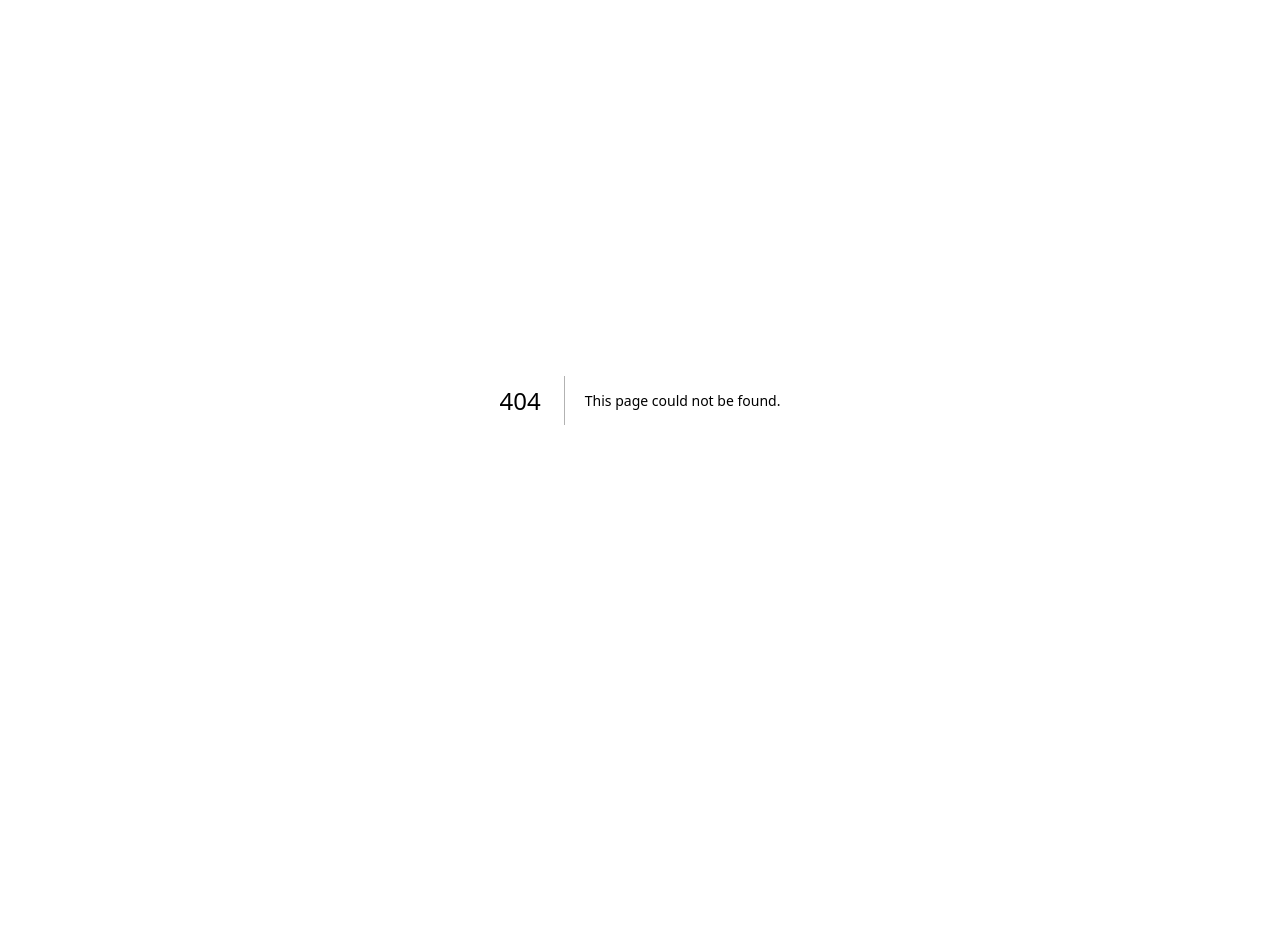
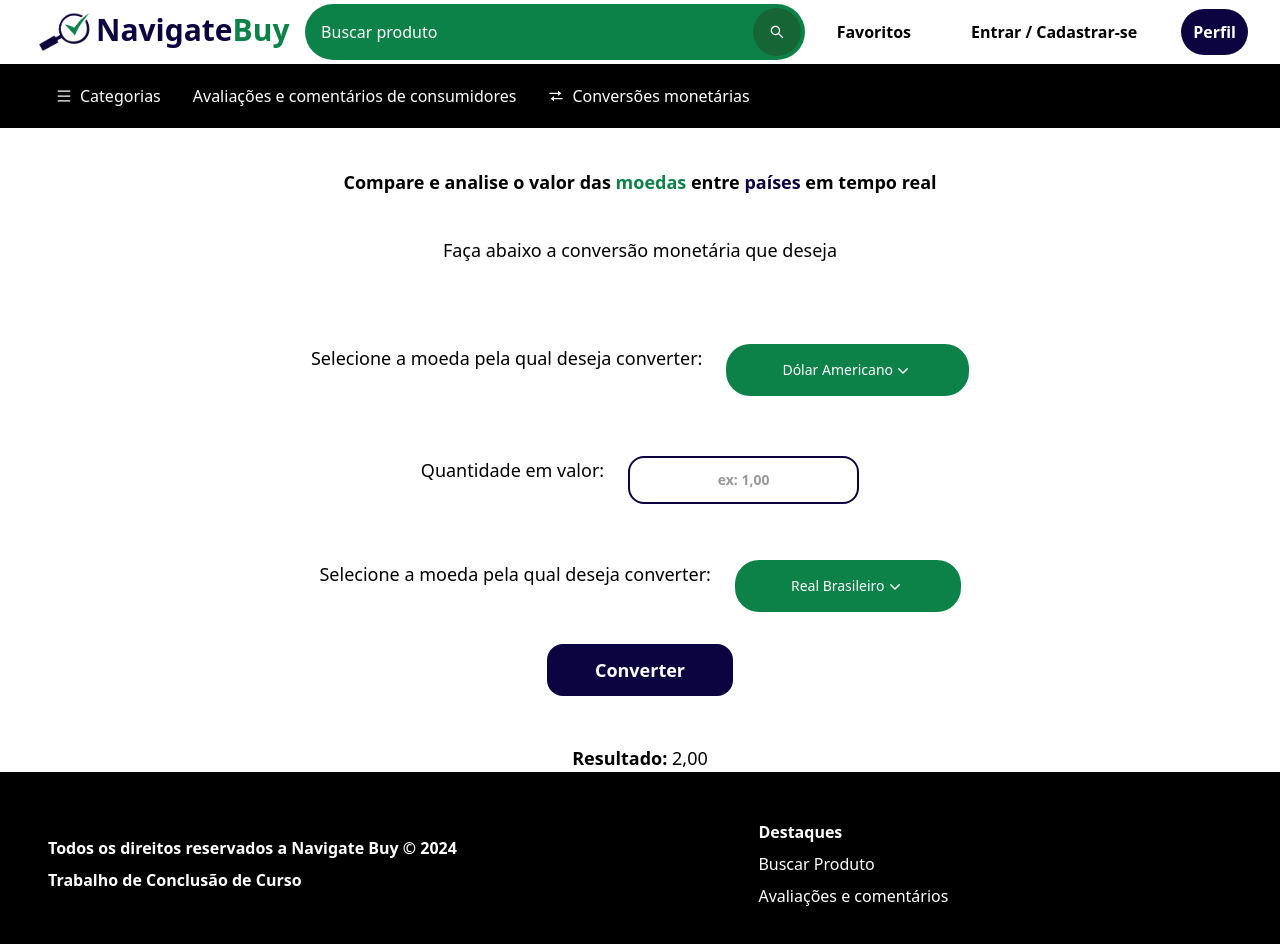
Before and after one commit to LuisaSantosSilva/NavigateBuyTCC, a Next.js app: page /conversoes in a window 1280 px wide. Before the commit this address had no page. Shown: the top 944 px of the page. Before the commit the page ends 800 px from the top, so only its background shows below. Built offline with nearby package versions, Linux system fonts and the light colour scheme.

Commit message:
página conversões feita

```diff
--- a/package.json
+++ b/package.json
@@ -13,7 +13,7 @@
     "@heroicons/react": "^2.1.5",
     "@next/font": "^14.2.5",
     "heroicons": "^2.1.5",
-    "next": "14.2.5",
+    "next": "^14.2.5",
     "react": "^18",
     "react-dom": "^18",
     "react-icons": "^5.2.1",
--- a/src/components/navbar.tsx
+++ b/src/components/navbar.tsx
@@ -2,6 +2,7 @@
 import React, { useState } from "react";
 import { AiOutlineSearch } from "react-icons/ai";
 import { AiOutlineMenu } from "react-icons/ai";
+import { BiTransfer } from "react-icons/bi";
 
 const navbar = () => {
   const [isClick, setisClick] = useState(false);
@@ -52,8 +53,9 @@ const navbar = () => {
                 <a href="/avaliacao" className="rounded-lg p-2 text-white hover:bg-white hover:text-black">
                   Avaliações e comentários de consumidores
                 </a>
-                <a href="/" className="rounded-lg p-2 text-white hover:bg-white hover:text-black">
-                  Conversões monetárias
+                <a href="/conversoes" className="rounded-lg p-2 flex items-center text-white hover:bg-white hover:text-black">
+                  <BiTransfer />
+                  <span className="ml-2">Conversões monetárias</span>
                 </a>
               </div>
             </div>
@@ -77,7 +79,7 @@ const navbar = () => {
               <a href="/avaliacao" className="rounded-lg p-2 block text-white hover:bg-white hover:text-black">
                 Avaliações e comentários de consumidores
               </a>
-              <a href="/" className="rounded-lg p-2 block text-white hover:bg-white hover:text-black">
+              <a href="/conversoes" className="rounded-lg p-2 block text-white hover:bg-white hover:text-black">
                 Conversões monetárias
               </a>
               <a href="/favoritos"className="rounded-lg p-2 block text-white hover:bg-white hover:text-black">
--- /dev/null
+++ b/src/pages/conversoes.tsx
@@ -0,0 +1,98 @@
+import Link from "next/link";
+import Navbar from "../components/navbar";
+import Footer from "../components/footer";
+import { Menu, MenuButton, MenuItem, MenuItems } from "@headlessui/react";
+import { ChevronDownIcon } from "@heroicons/react/20/solid";
+import "../app/globals.css";
+import React from 'react'
+
+const conversoes = () => {
+    return (
+        <main>
+            <Navbar />
+            <div className="container text-center mt-10">
+                <div className="font-bold text-lg mb-8">
+                    <p>
+                        Compare e analise o valor das
+                        <span className="text-navigategreen"> moedas</span> entre
+                        <span className="text-navigateblue"> países</span> em tempo real
+                    </p>
+                </div>
+                <div className="text-lg mt-10">
+                    <p>Faça abaixo a conversão monetária que deseja</p>
+                </div>
+                <div className="flex justify-center text-lg mt-20">
+                    <div className="mr-6">
+                        <p>Selecione a moeda pela qual deseja converter:</p>
+                    </div>
+                    <Menu as="div" className="relative inline-block text-left">
+                        <div className="mb-3">
+                            <MenuButton className="inline-flex w-full justify-center rounded-3xl px-14 py-4 text-sm bg-navigategreen text-white hover:bg-green-600 max-[400px]:px-7 max-[400px]:py-2 ">
+                                Dólar Americano
+                                <ChevronDownIcon aria-hidden="true" className="h-5 w-5 text-white" />
+                            </MenuButton>
+                        </div>
+                        <MenuItems transition className="right-0 z-10 mt-2 w-56 origin-top-right rounded-xl bg-white border-2 border-navigategreen transition focus:outline-none data-[closed]:scale-95 data-[closed]:transform data-[closed]:opacity-0 data-[enter]:duration-100 data-[leave]:duration-75 data-[enter]:ease-out data-[leave]:ease-in">
+                            <MenuItem>
+                                <a href="#" className="block px-4 py-2 text-sm text-black data-[focus]:font-bold border-b border-navigategreen">
+                                    Real Brasileiro
+                                </a>
+                            </MenuItem>
+                            <MenuItem>
+                                <a href="#" className="block px-4 py-2 text-sm text-black data-[focus]:font-bold border-b border-navigategreen">
+                                    Euro
+                                </a>
+                            </MenuItem>
+                            <MenuItem>
+                                <a href="#" className="block px-4 py-2 text-sm text-black data-[focus]:font-bold border-b border-navigategreen">
+                                    Dólar Americano
+                                </a>
+                            </MenuItem>
+                        </MenuItems>
+                    </Menu>
+                </div>
+                <div className="flex justify-center text-lg mt-12">
+                    <p className="mr-6">Quantidade em valor:</p>
+                    <input placeholder="ex: 1,00" className="mb-2 rounded-2xl px-1 py-3 text-sm border-2 text-center placeholder-opacity-40 font-semibold placeholder-black border-navigateblue bg-white text-black" />
+                </div>
+                <div className="flex justify-center text-lg mt-12">
+                    <div className="mr-6">
+                        <p>Selecione a moeda pela qual deseja converter:</p>
+                    </div>
+                    <Menu as="div" className="relative inline-block text-left">
+                        <div className="mb-3">
+                            <MenuButton className="inline-flex w-full justify-center rounded-3xl px-14 py-4 text-sm bg-navigategreen text-white hover:bg-green-600 max-[400px]:px-7 max-[400px]:py-2 ">
+                                Real Brasileiro
+                                <ChevronDownIcon aria-hidden="true" className="h-5 w-5 text-white" />
+                            </MenuButton>
+                        </div>
+                        <MenuItems transition className="right-0 z-10 mt-2 w-56 origin-top-right rounded-xl bg-white border-2 border-navigategreen transition focus:outline-none data-[closed]:scale-95 data-[closed]:transform data-[closed]:opacity-0 data-[enter]:duration-100 data-[leave]:duration-75 data-[enter]:ease-out data-[leave]:ease-in">
+                            <MenuItem>
+                                <a href="#" className="block px-4 py-2 text-sm text-black data-[focus]:font-bold border-b border-navigategreen">
+                                    Real Brasileiro
+                                </a>
+                            </MenuItem>
+                            <MenuItem>
+                                <a href="#" className="block px-4 py-2 text-sm text-black data-[focus]:font-bold border-b border-navigategreen">
+                                    Euro
+                                </a>
+                            </MenuItem>
+                            <MenuItem>
+                                <a href="#" className="block px-4 py-2 text-sm text-black data-[focus]:font-bold border-b border-navigategreen">
+                                    Dólar Americano
+                                </a>
+                            </MenuItem>
+                        </MenuItems>
+                    </Menu>
+                </div>
+                <button className="inline-flex justify-center mt-5 mb-12 rounded-2xl bg-navigateblue px-12 py-3 text-lg font-semibold text-white hover:bg-blue-600">Converter</button>
+                <div className="flex justify-center">
+                    <p className="text-lg"><span className="font-bold">Resultado:</span> 2,00</p>
+                </div>
+            </div>
+            <Footer />
+        </main>
+    )
+}
+
+export default conversoes
--- a/src/pages/produtos.tsx
+++ b/src/pages/produtos.tsx
@@ -22,14 +22,13 @@ const produtos: React.FC = () => {
 
         <Menu as="div" className="relative inline-block text-left">
           <div>
-            <MenuButton className="inline-flex w-full justify-center gap-x-1 rounded-xl px-7 py-2 text-sm bg-navigategreen text-white hover:bg-green-600">
+            <MenuButton className="inline-flex w-full justify-center gap-x-1 rounded-xl px-14 py-4 text-sm max-[400px]:text-xs bg-navigategreen text-white hover:bg-green-600">
               Filtrar por maior relevância
-              <ChevronDownIcon aria-hidden="true" className="-mr-1 h-5 w-5 text-white"/>
+              <ChevronDownIcon aria-hidden="true" className="h-5 w-5 text-white" />
             </MenuButton>
           </div>
 
           <MenuItems transition className="absolute right-0 z-10 mt-2 w-56 origin-top-right rounded-xl bg-white border-2 border-navigategreen transition focus:outline-none data-[closed]:scale-95 data-[closed]:transform data-[closed]:opacity-0 data-[enter]:duration-100 data-[leave]:duration-75 data-[enter]:ease-out data-[leave]:ease-in">
-            <div className="py-1">
             <MenuItem>
               <a href="#" className="block px-4 py-2 text-sm text-black data-[focus]:font-bold border-b border-navigategreen">
                 Filtrar por maior relevância
@@ -50,7 +49,6 @@ const produtos: React.FC = () => {
                 Filtrar por melhor avaliação
               </a>
             </MenuItem>
-            </div>
           </MenuItems>
         </Menu>
       </div>
```
Also changed, not shown: 1 other file (tests, documents, lock files or other folders). Lines whose indentation alone changed are shown as unchanged.
